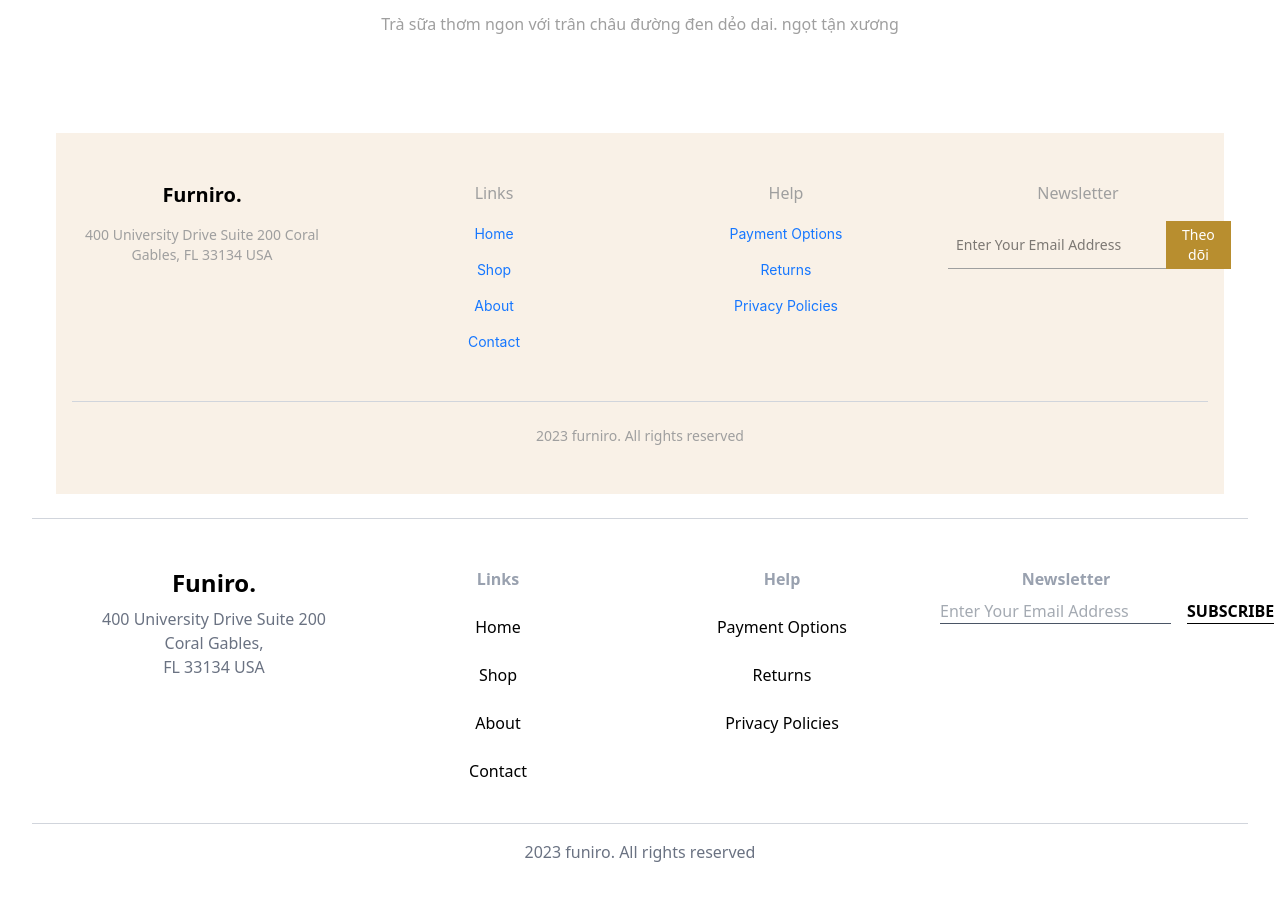
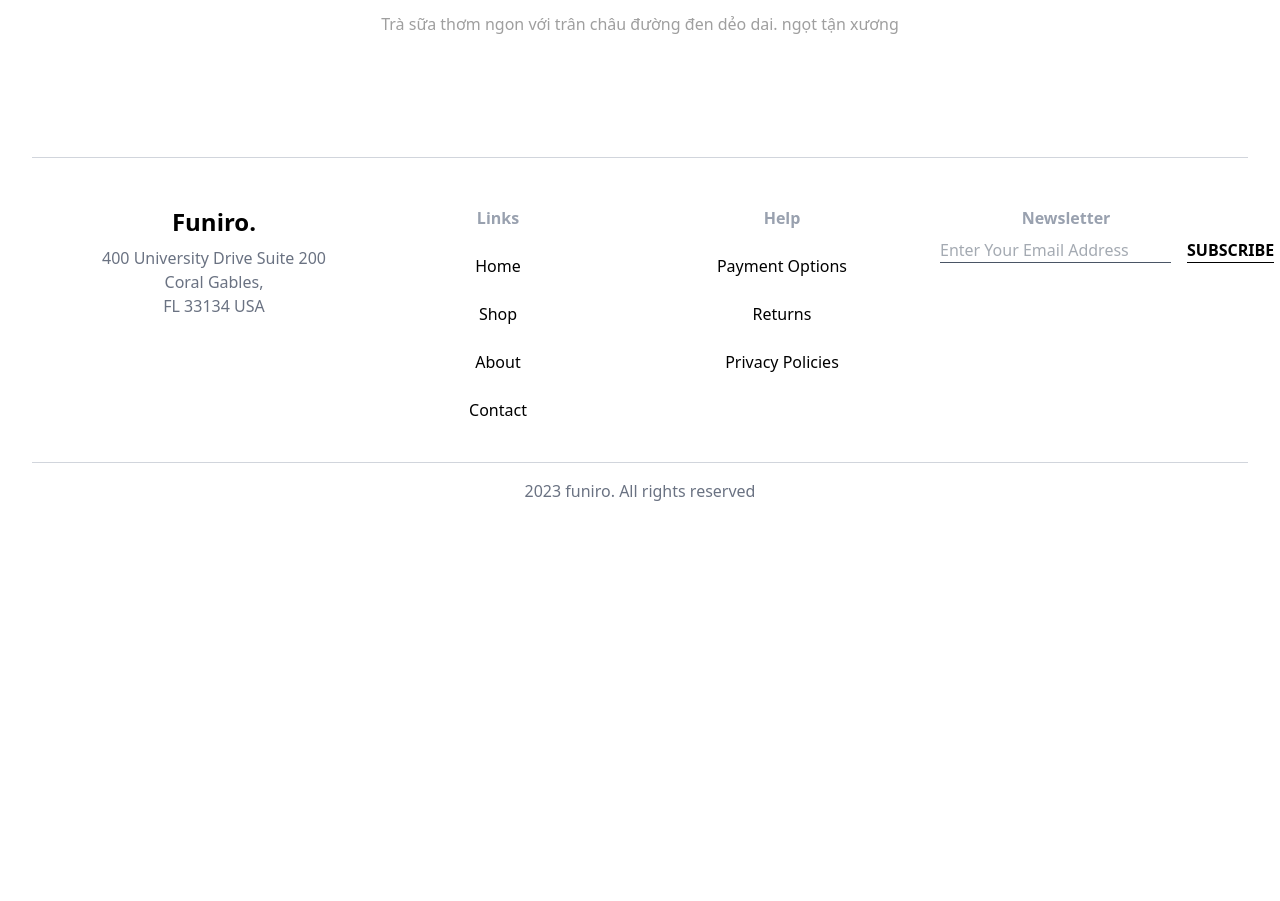
Before and after one commit to TrangPT28/Xuong_TraSua, a React (Vite) app: page /ListProductClien/detail/1 in a window 1280 px wide. Shown: the part 860-1761 px from the top of the page. After the commit the page ends 1443 px from the top, so only its background shows below. Built offline with nearby package versions, Linux system fonts and the light colour scheme; data requests are answered from the project's data file.

Commit message:
EditFooter

```diff
--- a/src/pages/ListClien/ProductDetail.tsx
+++ b/src/pages/ListClien/ProductDetail.tsx
@@ -283,79 +283,7 @@ export default function ProductPage() {
 
 
       {/* Footer */}
-      <footer className="bg-[#f9f1e7] py-12">
-        <div className="container mx-auto px-4">
-          <div className="grid grid-cols-1 md:grid-cols-4 gap-8">
-            <div>
-              <h3 className="text-xl font-bold mb-4">Furniro.</h3>
-              <p className="text-sm text-[#9f9f9f] mb-4">400 University Drive Suite 200 Coral Gables, FL 33134 USA</p>
-            </div>
 
-            <div>
-              <h4 className="text-[#9f9f9f] mb-4">Links</h4>
-              <ul className="space-y-3">
-                <li>
-                  <Link href="/" className="text-sm hover:text-[#b88e2f]">
-                    Home
-                  </Link>
-                </li>
-                <li>
-                  <Link href="/shop" className="text-sm hover:text-[#b88e2f]">
-                    Shop
-                  </Link>
-                </li>
-                <li>
-                  <Link href="/about" className="text-sm hover:text-[#b88e2f]">
-                    About
-                  </Link>
-                </li>
-                <li>
-                  <Link href="/contact" className="text-sm hover:text-[#b88e2f]">
-                    Contact
-                  </Link>
-                </li>
-              </ul>
-            </div>
-
-            <div>
-              <h4 className="text-[#9f9f9f] mb-4">Help</h4>
-              <ul className="space-y-3">
-                <li>
-                  <Link href="/" className="text-sm hover:text-[#b88e2f]">
-                    Payment Options
-                  </Link>
-                </li>
-                <li>
-                  <Link href="/" className="text-sm hover:text-[#b88e2f]">
-                    Returns
-                  </Link>
-                </li>
-                <li>
-                  <Link href="/" className="text-sm hover:text-[#b88e2f]">
-                    Privacy Policies
-                  </Link>
-                </li>
-              </ul>
-            </div>
-
-            <div>
-              <h4 className="text-[#9f9f9f] mb-4">Newsletter</h4>
-              <div className="flex">
-                <input
-                  type="email"
-                  placeholder="Enter Your Email Address"
-                  className="flex-1 border-b border-[#9f9f9f] bg-transparent py-1 px-2 text-sm focus:outline-none"
-                />
-                <button className="bg-[#b88e2f] text-white px-4 py-1 text-sm">Theo dõi</button>
-              </div>
-            </div>
-          </div>
-
-          <div className="border-t border-gray-300 mt-12 pt-6 text-center text-sm text-[#9f9f9f]">
-            2023 furniro. All rights reserved
-          </div>
-        </div>
-      </footer>
     </div>
   )
 }
```
Also changed, not shown: 1 other file (tests, documents, lock files or other folders).
